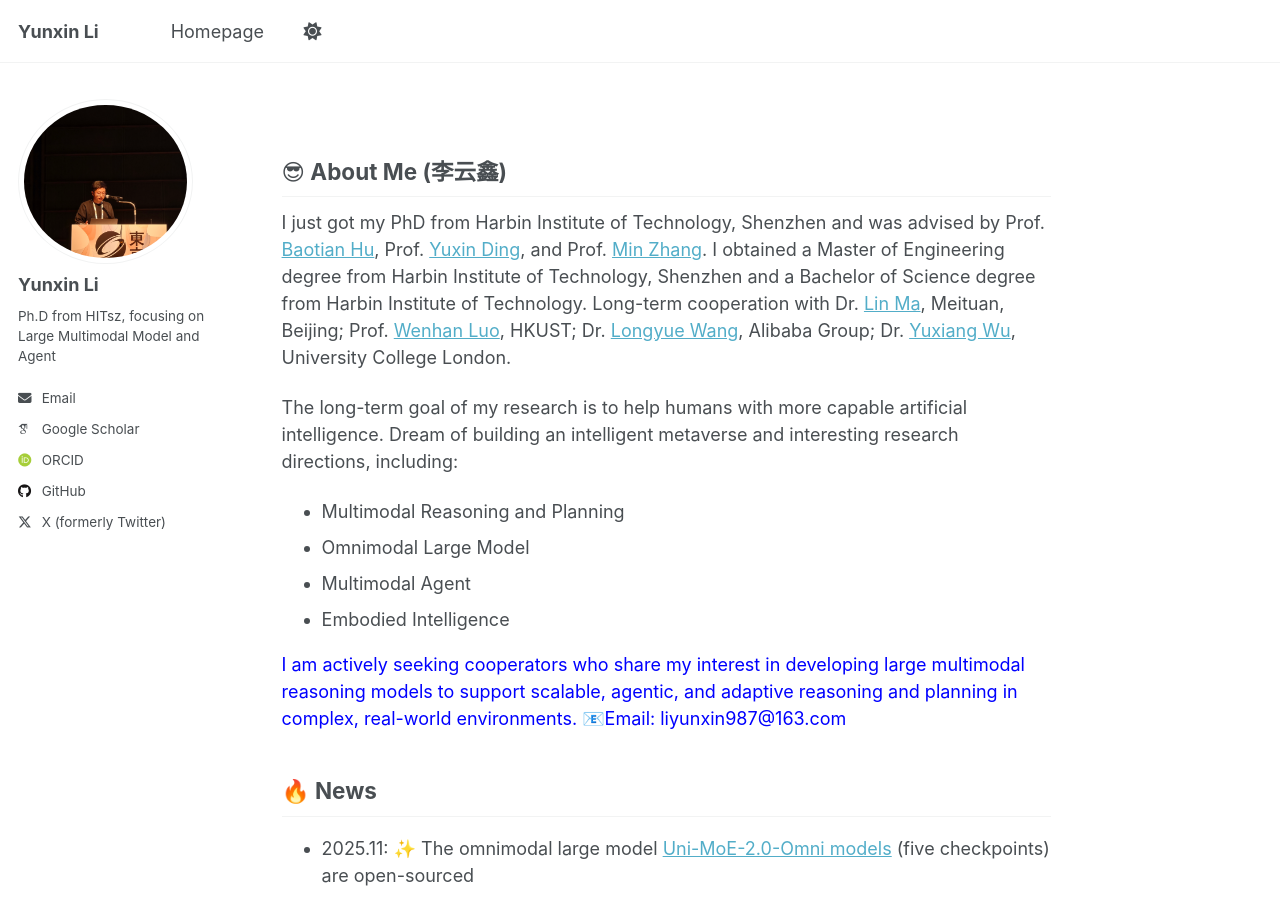
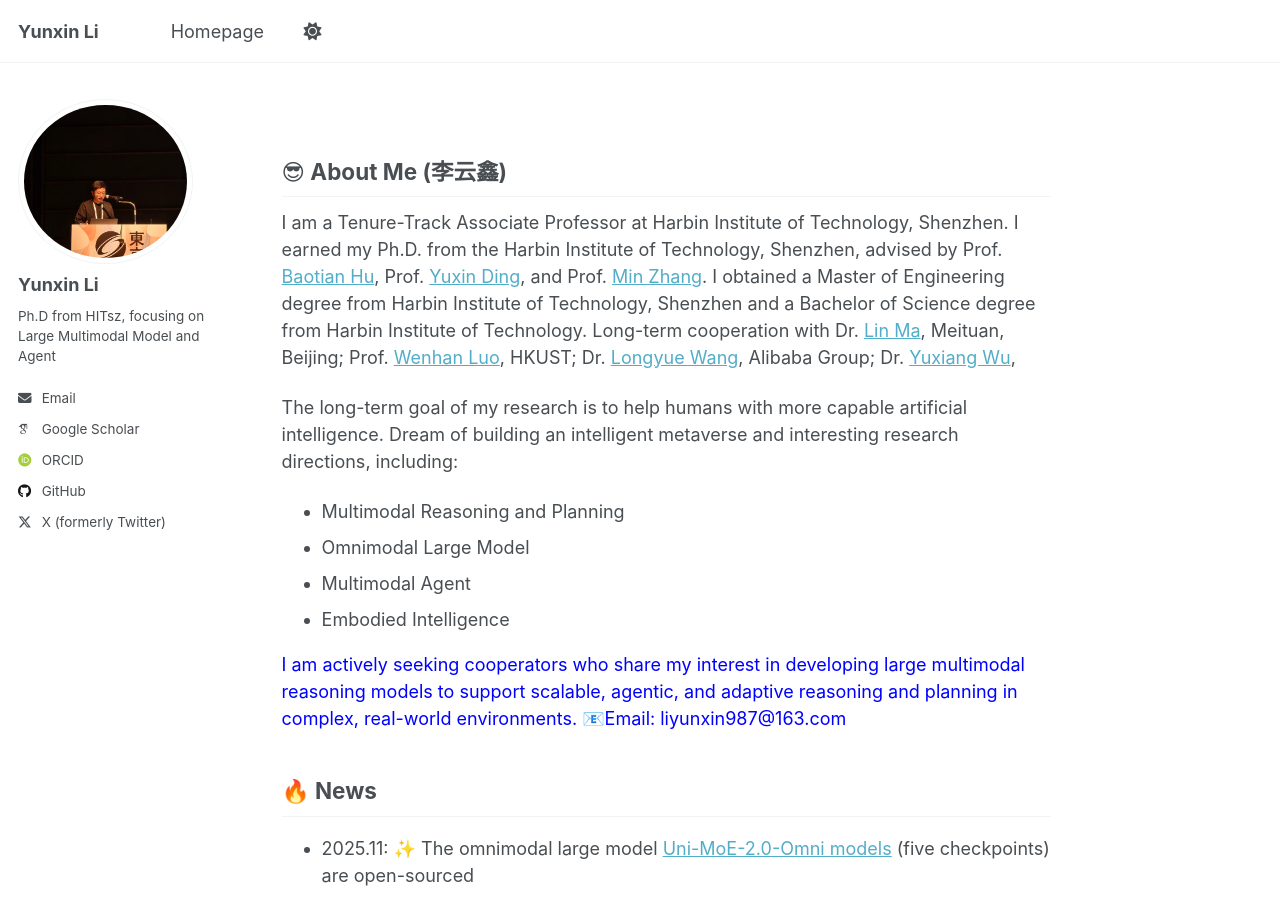
Before and after one commit to YunxinLi/yunxinli.github.io, a Jekyll site: the page built from _pages/about.md, in a window 1280 px wide and 900 px high. Built offline with Jekyll 4.4.1, drawn with Linux system fonts in a browser that asks for light colours; some web fonts are replaced; a script that is not in the unit is left out.

Commit message:
Update about.md

```diff
--- a/_pages/about.md
+++ b/_pages/about.md
@@ -9,7 +9,7 @@ redirect_from:
 
 ## 😎 About Me (李云鑫)
 
-I just got my PhD from Harbin Institute of Technology, Shenzhen and was advised by Prof. [Baotian Hu](https://homepage.hit.edu.cn/hubaotian), Prof. [Yuxin Ding](https://homepage.hit.edu.cn/dingyuxin), and Prof. [Min Zhang](https://homepage.hit.edu.cn/MinZhang). I obtained a Master of Engineering degree from Harbin Institute of Technology, Shenzhen and a Bachelor of Science degree from Harbin Institute of Technology. Long-term cooperation with Dr. [Lin Ma](https://forestlinma.com/), Meituan, Beijing; Prof. [Wenhan Luo](https://whluo.github.io/), HKUST; Dr. [Longyue Wang](https://www.longyuewang.com/), Alibaba Group; Dr. [Yuxiang Wu](https://www.yuxiangwu.com/), University College London.
+I am a Tenure-Track Associate Professor at Harbin Institute of Technology, Shenzhen. I earned my Ph.D. from the Harbin Institute of Technology, Shenzhen, advised by Prof. [Baotian Hu](https://homepage.hit.edu.cn/hubaotian), Prof. [Yuxin Ding](https://homepage.hit.edu.cn/dingyuxin), and Prof. [Min Zhang](https://homepage.hit.edu.cn/MinZhang). I obtained a Master of Engineering degree from Harbin Institute of Technology, Shenzhen and a Bachelor of Science degree from Harbin Institute of Technology. Long-term cooperation with Dr. [Lin Ma](https://forestlinma.com/), Meituan, Beijing; Prof. [Wenhan Luo](https://whluo.github.io/), HKUST; Dr. [Longyue Wang](https://www.longyuewang.com/), Alibaba Group; Dr. [Yuxiang Wu](https://www.yuxiangwu.com/),
 
 The long-term goal of my research is to help humans with more capable artificial intelligence. Dream of building an intelligent metaverse and interesting research directions, including:
 - Multimodal Reasoning and Planning
```
